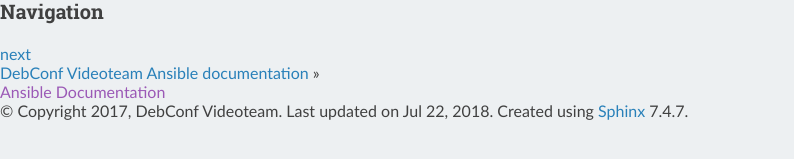
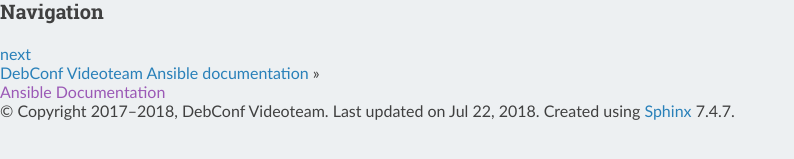
Before and after one commit to CarlFK/video-stack-deploy, a Sphinx documentation site: the page built from docs/index.rst, in a window 1280 px wide. Shown: the part 660-819 px from the top of the page, without its empty margins (0-794 px from the left). Built offline with Sphinx 7.4.7 and the Read the Docs theme 2.0.0, drawn with Linux system fonts in a browser that asks for light colours; part of the change alters nothing that is shown.

```diff
--- a/docs/conf.py
+++ b/docs/conf.py
@@ -4,6 +4,7 @@
 # import os
 # import sys
 # sys.path.insert(0, os.path.abspath('.'))
+import datetime
 
 # -- General configuration ------------------------------------------------
 
@@ -32,7 +33,8 @@ master_doc = 'index'
 
 # General information about the project.
 project = 'DebConf Videoteam Ansible'
-copyright = '2017, DebConf Videoteam'
+_year = datetime.datetime.now().year
+copyright = '2017–{}, DebConf Videoteam'.format(_year)
 author = 'DebConf Videoteam'
 
 # List of patterns, relative to source directory, that match files and
```
